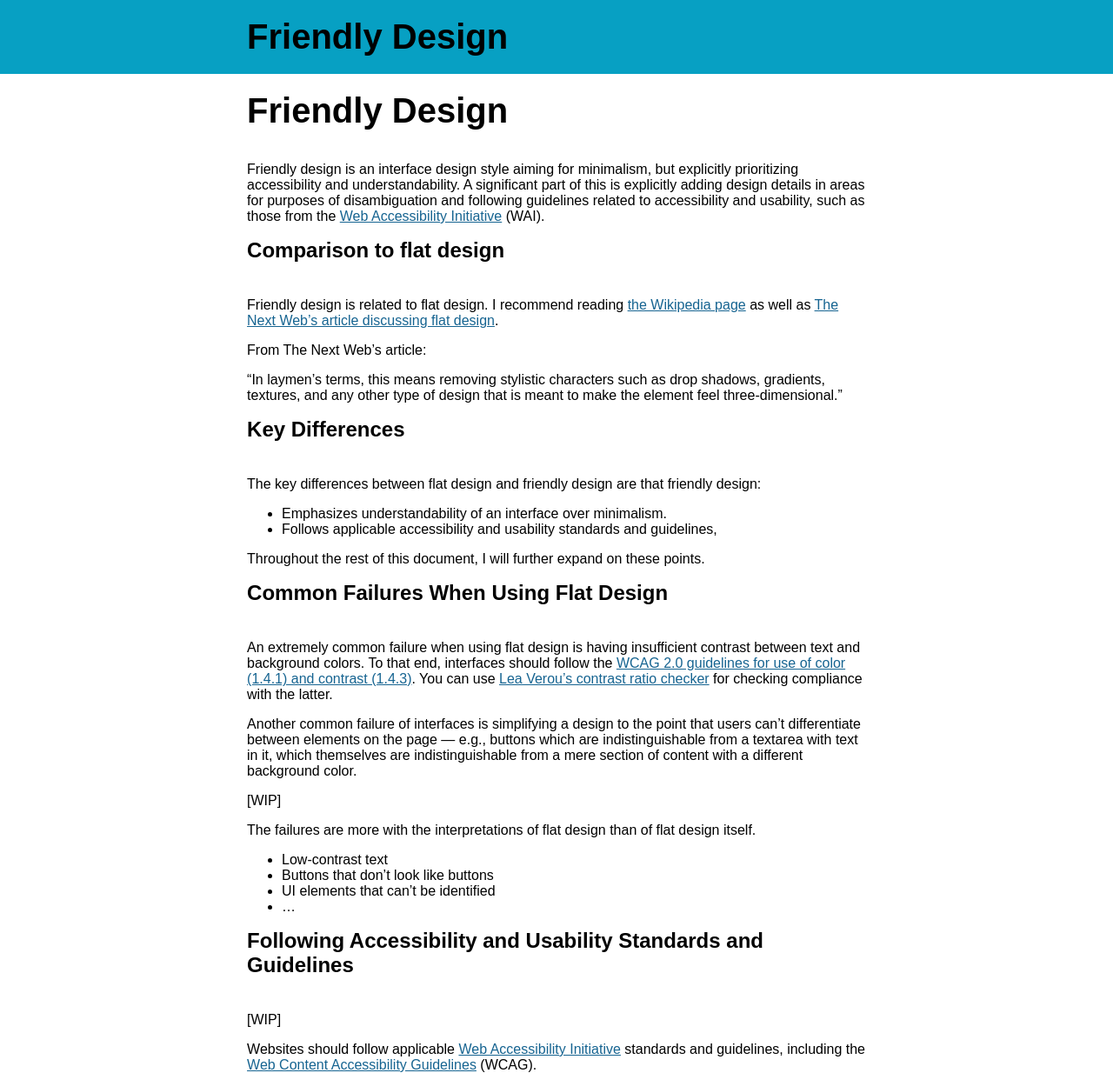
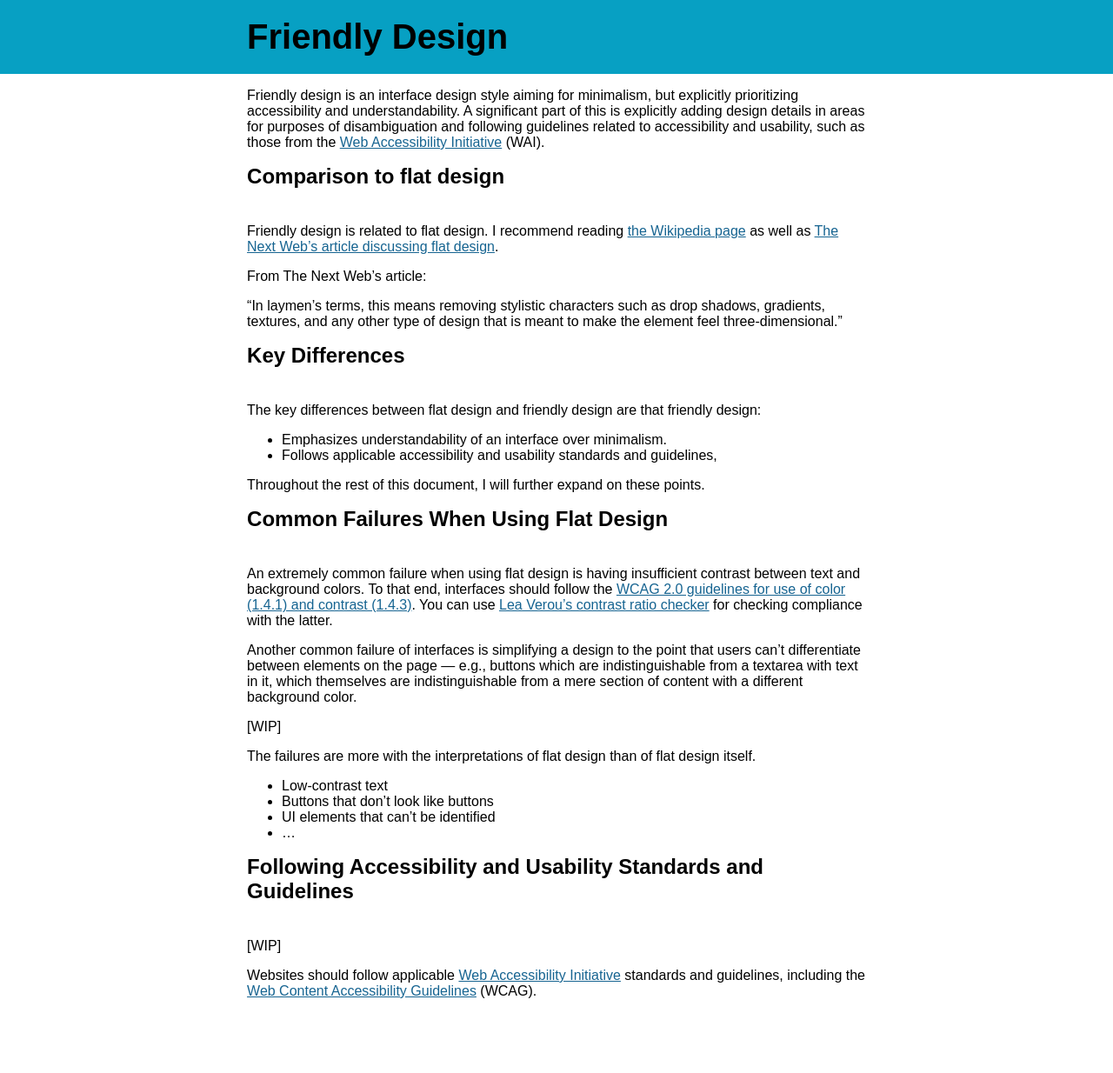
Before and after one commit to duckinator/friendly-design.github.io, a Jekyll site: the page built from index.markdown, in a window 1280 px wide. Shown: the whole page at 87% size. Built offline with Jekyll 4.4.1, drawn with Linux system fonts in a browser that asks for light colours; after the commit the page ends 1149 px from its top, so only the background shows below that.

Commit message:
Remove duplicate header.

```diff
--- a/index.markdown
+++ b/index.markdown
@@ -2,8 +2,6 @@
 title: Friendly Design
 layout: default
 ---
-
-# Friendly Design
 
 Friendly design is an interface design style aiming for minimalism, but
 explicitly prioritizing accessibility and understandability. A significant part
```
